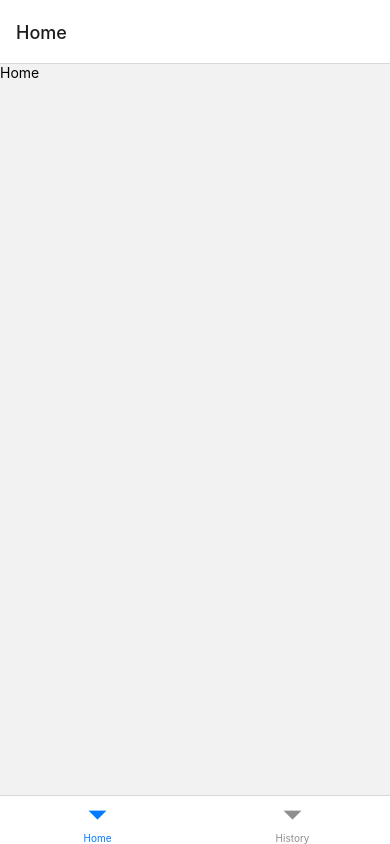
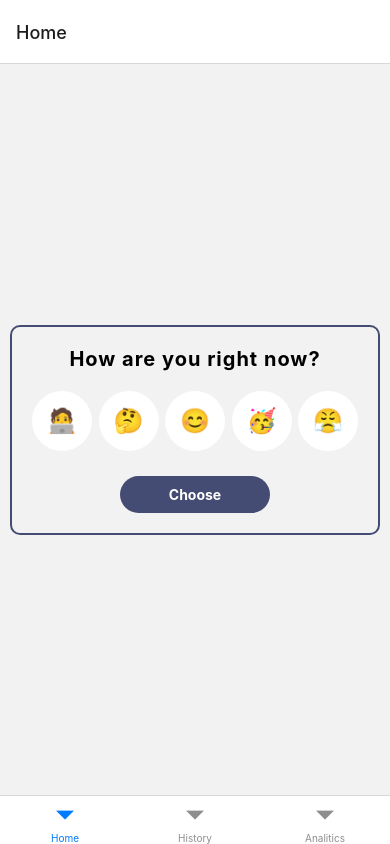
Before and after one commit to irina-vas/react-native, a React Native app: screen /Home in a window 390 px wide. Built offline with nearby package versions, Linux system fonts and the light colour scheme.

Commit message:
created screens, used hooks

```diff
--- /dev/null
+++ b/src/components/MoodPicker.tsx
@@ -0,0 +1,104 @@
+import React, { FC, useCallback, useState } from 'react';
+import { Pressable, StyleSheet, Text, View } from 'react-native';
+import { IMoodOptions } from '../interfaces';
+import { theme } from '../theme';
+
+const moodOptions:IMoodOptions[] = [
+  { emoji: '🧑‍💻', description: 'studious' },
+  { emoji: '🤔', description: 'pensive' },
+  { emoji: '😊', description: 'happy' },
+  { emoji: '🥳', description: 'celebratory' },
+  { emoji: '😤', description: 'frustrated' },
+];
+
+interface IMoodPickerProps {
+  handleSelectMood: (moodOption: IMoodOptions) => void;
+}
+
+export const MoodPicker: FC<IMoodPickerProps> = ({ handleSelectMood }) => {
+  const [selected, setSelected] = useState<IMoodOptions>();
+  const handleSelect = useCallback(() => {
+    if (selected) {
+      handleSelectMood(selected);
+      setSelected(undefined);
+    }
+  },[handleSelectMood, selected])
+  return (
+    <View style={styles.container}>
+      <Text style={styles.heading}>How are you right now?</Text>
+      <View style={styles.moodList}>
+        {moodOptions.map((option) => (
+          <View key={option.emoji}>
+            <Pressable
+              onPress={() => setSelected(option)}
+              style={[styles.moodItem, selected?.emoji === option.emoji ? styles.selectedMoodItem : null]}
+            >
+              <Text key={option.emoji} style={styles.moodText}>{option.emoji}</Text>
+            </Pressable>
+            <Text style={styles.descriptionText}>{[selected?.description === option.description ? option.description : null]}</Text>
+          </View>
+        ))}
+      </View>
+      <Pressable style={styles.button} onPress={handleSelect}>
+        <Text style={styles.buttonText}>Choose</Text>
+      </Pressable>
+    </View>
+  );
+};
+
+const styles = StyleSheet.create({
+  moodText: {
+    fontSize: 24
+  },
+  heading: {
+    fontSize: 20,
+    letterSpacing: 1,
+    textAlign: 'center',
+    fontWeight: 'bold',
+    marginBottom: 20,
+  },
+  moodList: {
+    flexDirection: 'row',
+    justifyContent: 'space-between'
+  },
+  moodItem: {
+    height: 60,
+    width: 60,
+    backgroundColor: theme.colorWhite,
+    justifyContent: 'center',
+    alignItems: 'center',
+    borderRadius: 30,
+    marginBottom: 5,
+  },
+  selectedMoodItem: {
+    borderWidth: 2,
+    backgroundColor: theme.colorPurple,
+    borderColor: theme.colorWhite
+  },
+  descriptionText: {
+    color: theme.colorPurple,
+    fontWeight: 'bold',
+    fontSize: 10,
+    textAlign: 'center'
+  },
+  button: {
+    backgroundColor: theme.colorPurple,
+    width: 150,
+    borderRadius: 20,
+    marginTop: 20,
+    alignSelf: 'center',
+    padding: 10,
+  },
+  buttonText: {
+    color: theme.colorWhite,
+    textAlign: 'center',
+    fontWeight: 'bold',
+  },
+  container: {
+    borderWidth: 2,
+    borderColor: theme.colorPurple,
+    margin: 10,
+    borderRadius: 10,
+    padding: 20,
+  }
+})
--- /dev/null
+++ b/src/interfaces.ts
@@ -0,0 +1,9 @@
+export interface IMoodOptions {
+  emoji: string;
+  description: string;
+}
+
+export interface ImoodOptionWithTimetamp {
+  mood: IMoodOptions;
+  timestamp: number;
+}
--- a/src/screens/HomeH.screen.tsx
+++ b/src/screens/Analitics.screen.tsx
@@ -1,10 +1,10 @@
 import React, { FC } from 'react';
 import { Text, View } from 'react-native';
 
-export const Home: FC = () => {
+export const Analitics: FC = () => {
   return (
     <View>
-      <Text>Home</Text>
+      <Text>Analitics</Text>
     </View>
   );
 };
--- a/src/screens/BottomTabs.navigator.tsx
+++ b/src/screens/BottomTabs.navigator.tsx
@@ -1,7 +1,8 @@
 import { createBottomTabNavigator } from "@react-navigation/bottom-tabs";
 import React, { FC } from "react";
+import { Analitics } from "./Analitics.screen";
 import { History } from "./History.screen";
-import { Home } from "./HomeH.screen";
+import { Home } from "./Home.screen";
 
 const BottomTabs = createBottomTabNavigator();
 
@@ -10,6 +11,7 @@ export const BottomTabsNavigator: FC = () => {
     <BottomTabs.Navigator>
       <BottomTabs.Screen name="Home" component={Home}></BottomTabs.Screen>
       <BottomTabs.Screen name="History" component={History}></BottomTabs.Screen>
+      <BottomTabs.Screen name="Analitics" component={Analitics}></BottomTabs.Screen>
     </BottomTabs.Navigator>
   )
 }
--- /dev/null
+++ b/src/screens/Home.screen.tsx
@@ -0,0 +1,31 @@
+import React, { FC, useCallback, useState } from 'react';
+import { StyleSheet, Text, View } from 'react-native';
+import { MoodPicker } from '../components/MoodPicker';
+import { IMoodOptions, ImoodOptionWithTimetamp } from '../interfaces';
+
+export const Home: FC = () => {
+  const [moodList, setMoodList] = useState<ImoodOptionWithTimetamp[]>([]);
+  const handleSelectMood = useCallback((selectedMood: IMoodOptions) => {
+    setMoodList(current => [
+      ...current,
+      { mood: selectedMood, timestamp: Date.now() },
+    ]);
+  }, []);
+  return (
+    <View style={styles.container}>
+      <MoodPicker handleSelectMood={handleSelectMood} />
+      {moodList.map(item =>
+        <Text key={item.timestamp}>
+          {item.mood.emoji} {new Date(item.timestamp).toString()}
+        </Text>
+      )}
+    </View>
+  );
+};
+
+const styles = StyleSheet.create({
+  container: {
+    flex: 1,
+    justifyContent: 'center'
+  }
+})
--- /dev/null
+++ b/src/theme.ts
@@ -0,0 +1,4 @@
+export const theme = {
+  colorPurple: '#454C73',
+  colorWhite: '#fff'
+}
```
Also changed, not shown: 1 other file (tests, documents, lock files or other folders).
